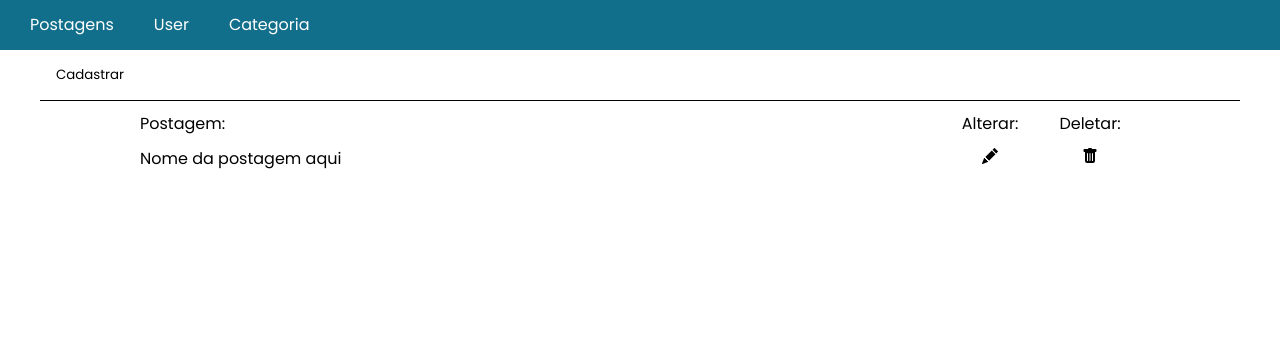
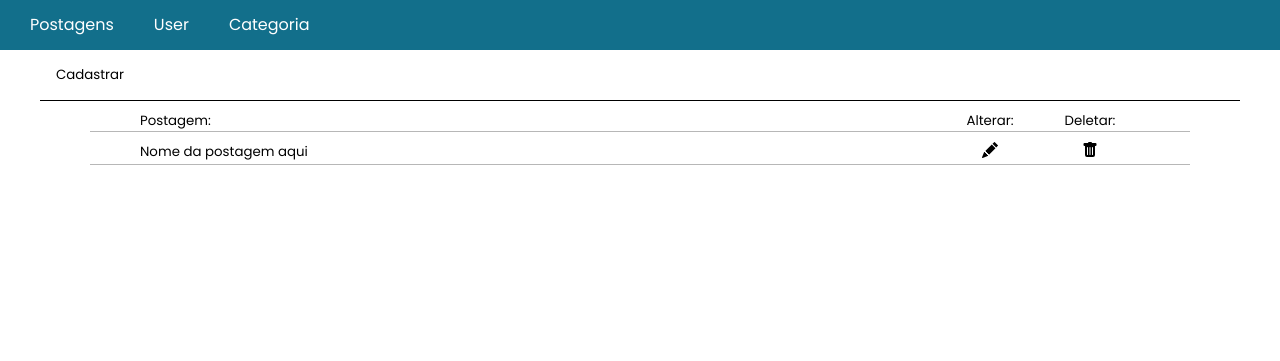
Before and after one commit to mendesleu/Projeto-Blog, a PHP site: page /admin/list-post.html in a window 1280 px wide. Shown: the top 361 px of the page. Run offline with PHP 8.4, Linux system fonts and the light colour scheme.

Commit message:
altered style

```diff
--- a/admin/list-post.html
+++ b/admin/list-post.html
@@ -42,11 +42,12 @@
             <section id="container-post">
 
                 <!--Box-Info ==========================================================================-->
-                <div class="box-info " style="margin: 10px 0 10px 0;">
+                <div class="box-info " style="margin: 10px 0 0 0;">
                     <div class="name-separate">Postagem:</div>
                     <div class="icon-separate">Alterar:</div>
                     <div class="icon-separate">Deletar:</div>
                 </div>
+                <div class="line2" style="margin-bottom: 10px;"></div>
                 <!--Box-Info ==========================================================================-->
 
 
@@ -76,6 +77,7 @@
                     </div>
                     <!--Delete ========================================================================-->
                 </div>
+                <div class="line2"></div>
                 <!--Box-Info While ====================================================================-->
 
             </section>
--- a/css/style-admin.css
+++ b/css/style-admin.css
@@ -90,6 +90,7 @@ main{
 
 .name-separate{
     width: 800px;
+    font-size: 10pt;
 }
 
 .icon-separate{
@@ -97,6 +98,13 @@ main{
     display: flex;
     justify-content: center;
     text-align: center;
+    font-size: 10pt;
+}
+
+.line2{
+    background-color: rgba(0, 0, 0, 0.281);
+    width: 1100px;
+    height: 1px;
 }
 /* Main ============================================================================= */
 
```
